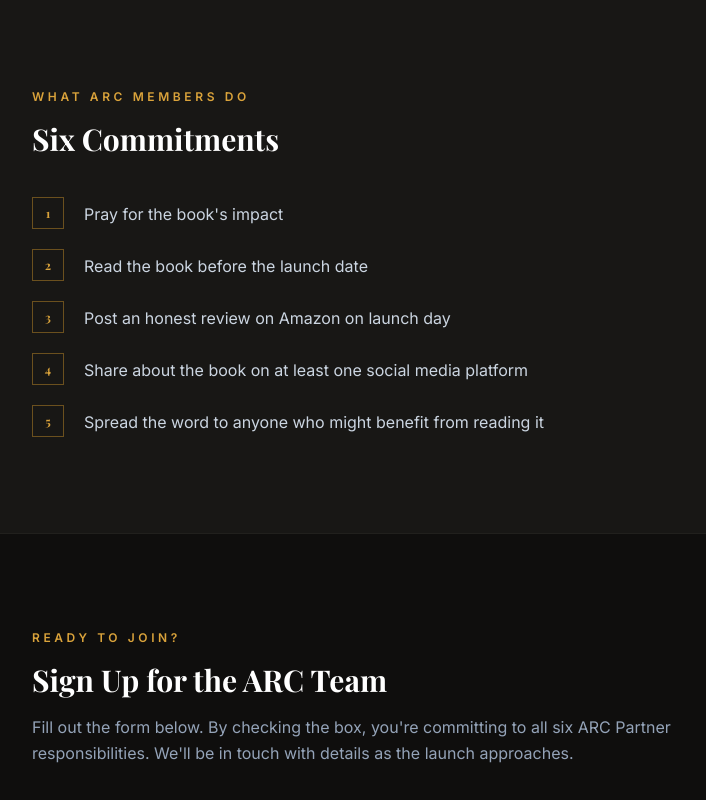
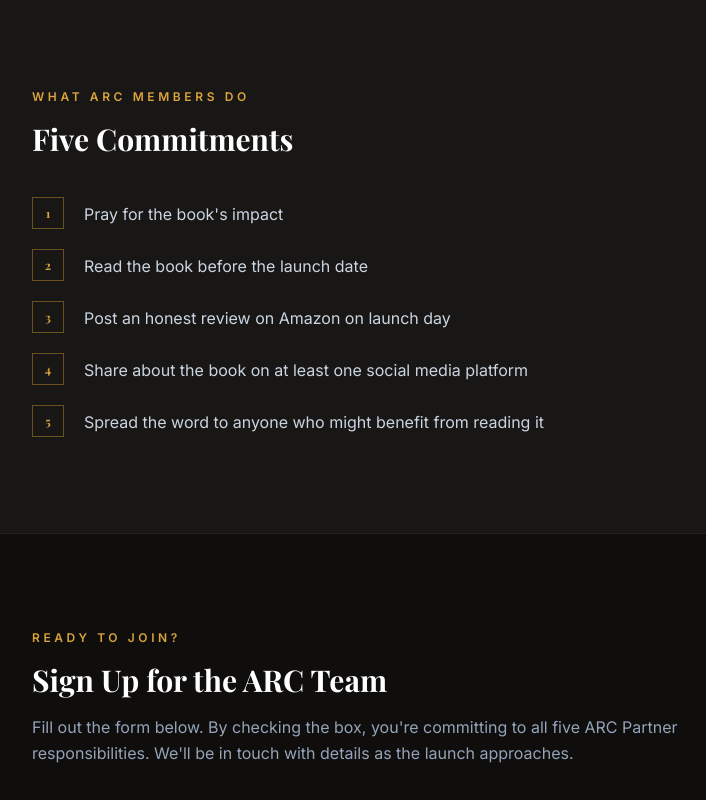
Before and after one commit to byomes/wcky, a Next.js app: page /arc in a window 1280 px wide. Shown: the part 380-1180 px from the top of the page, without its empty margins (256-962 px from the left). Built offline with nearby package versions, Linux system fonts and the light colour scheme; a web font is replaced by a local one.

Commit message:
fix: update commitment count copy from six to five

```diff
--- a/src/app/arc/page.tsx
+++ b/src/app/arc/page.tsx
@@ -41,7 +41,7 @@ export default function ArcPage() {
             What ARC Members Do
           </p>
           <h2 className="font-serif text-3xl font-bold text-white mb-10">
-            Six Commitments
+            Five Commitments
           </h2>
           <ol className="space-y-5">
             {commitments.map((commitment, index) => (
@@ -67,7 +67,7 @@ export default function ArcPage() {
           </h2>
           <p className="text-slate-400 leading-relaxed mb-10">
             Fill out the form below. By checking the box, you&apos;re committing
-            to all six ARC Partner responsibilities. We&apos;ll be in touch with
+            to all five ARC Partner responsibilities. We&apos;ll be in touch with
             details as the launch approaches.
           </p>
 
```
